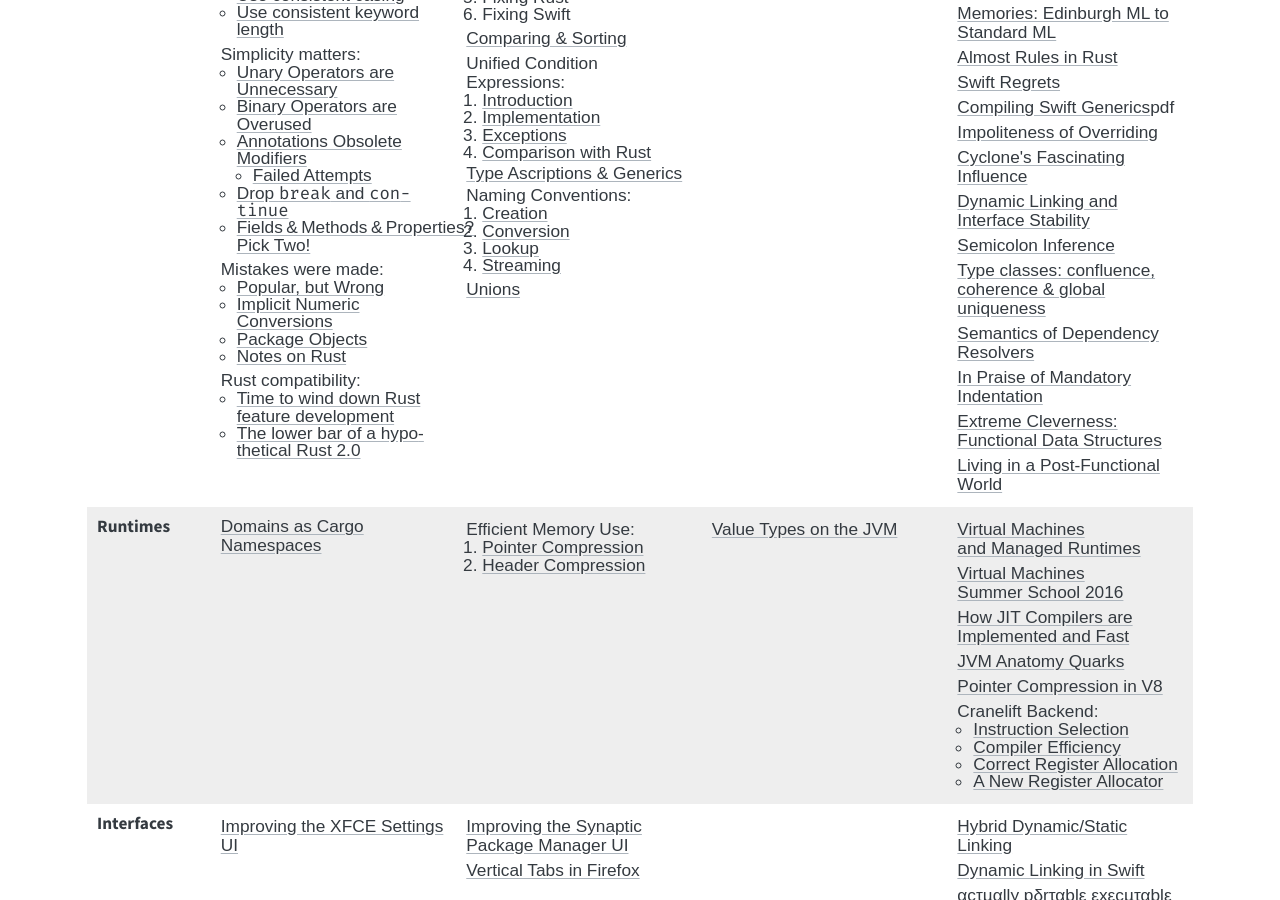
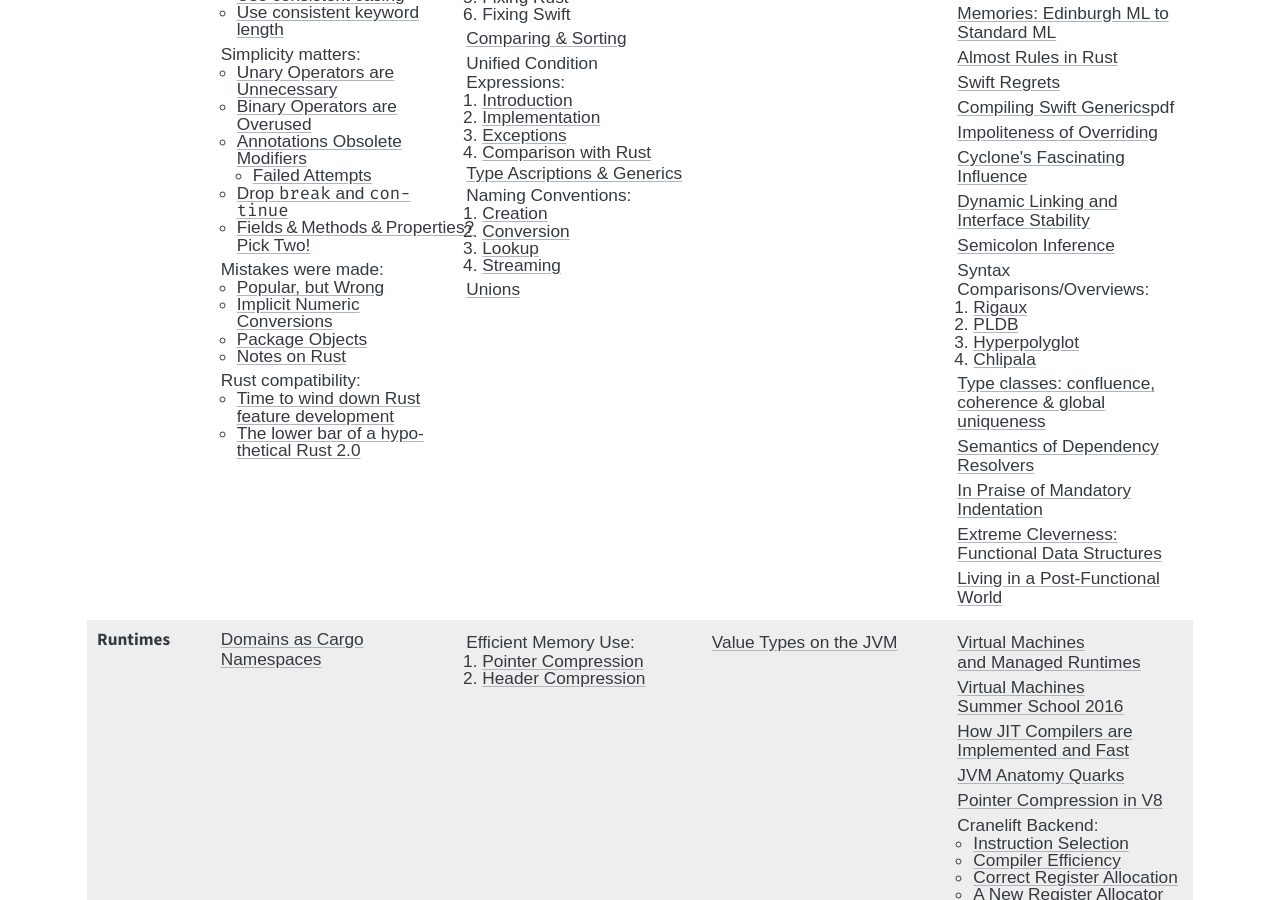
Before and after one commit to soc/soc.me, a Jekyll site: the page built from index.md, in a window 1280 px wide and 900 px high, scrolled down 465 px. Built offline with Jekyll 4.4.1, drawn with Linux system fonts in a browser that asks for light colours; some web fonts are replaced.

Commit message:
add links to language comparisons to index

```diff
--- a/index.md
+++ b/index.md
@@ -138,6 +138,14 @@
       <div><a href="https://pling.jondgoodwin.com/post/cyclone/">Cyclone's Fascinating Influence</a></div>
       <div><a href="https://gankra.github.io/blah/swift-abi/">Dynamic Linking and Interface Stability</a></div>
       <div><a href="https://pling.jondgoodwin.com/post/semicolon-inference/">Semicolon Inference</a></div>
+      <div>Syntax Comparisons/Overviews:
+        <ol>
+          <li><a href="http://rigaux.org/language-study/syntax-across-languages.html">Rigaux</a></li>
+          <li><a href="https://pldb.com/lists/keywords.html">PLDB</a></li>
+          <li><a href="https://hyperpolyglot.org/">Hyperpolyglot</a></li>
+          <li><a href="http://adam.chlipala.net/mlcomp/">Chlipala</a></li>
+        </ol>
+      </div>
       <div><a href="http://blog.ezyang.com/2014/07/type-classes-confluence-coherence-global-uniqueness/">Type classes: confluence, coherence & global uniqueness</a></div>
       <div><a href="https://eed3si9n.com/dependency-resolver-semantics">Semantics of Dependency Resolvers</a></div>
       <div><a href="https://okasaki.blogspot.com/2008/02/in-praise-of-mandatory-indentation-for.html">In Praise of Mandatory Indentation</a></div>
```
